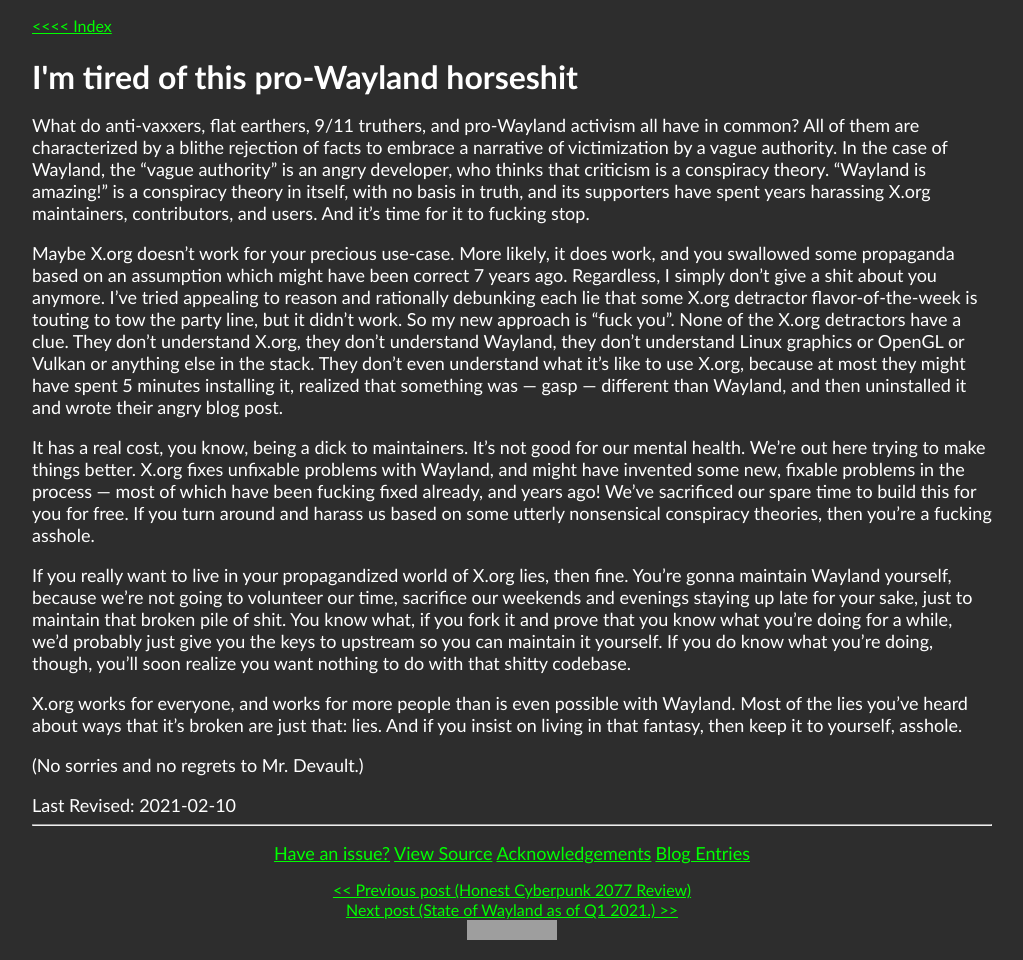
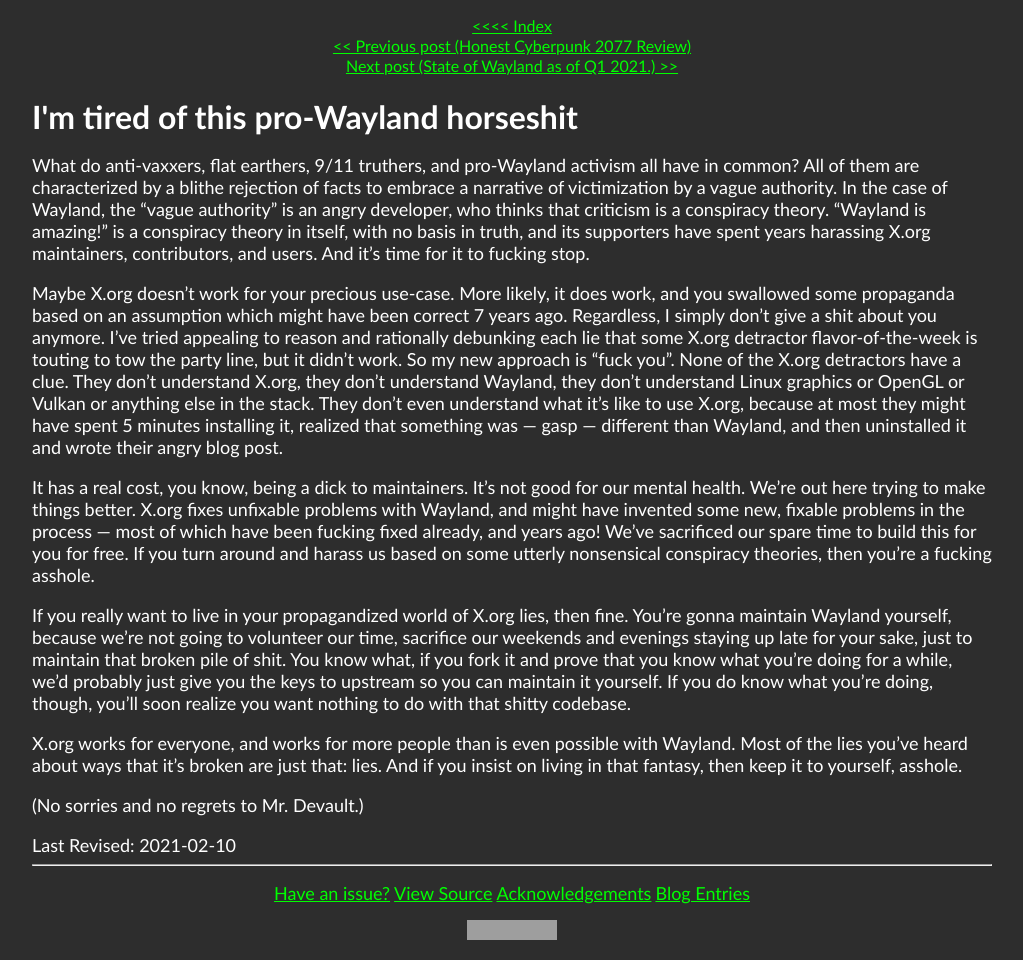
Before and after one commit to RedSQL/redsql.github.io, a Jekyll site: the page built from _posts/2021-03-06-pro_wayland_horseshit.html, in a window 1280 px wide. Shown: the whole page, without its empty margins (128-1151 px from the left). Built offline with Jekyll 4.4.1, drawn with Linux system fonts in a browser that asks for light colours; grey boxes are pictures that could not be loaded.

Commit message:
Layouts: adjust header
* Adds header class

* Moves blog navigation logic to the top

* Replaces less than and greater than HTML-friendly sequences with slightly prettier alternatives

```diff
--- a/_layouts/post.html
+++ b/_layouts/post.html
@@ -15,7 +15,18 @@
 		<title>{{ page.title }}</title>
 	</head>
 	<body>
-		<a href="/blog">&#60;&#60;&#60;&#60; Index</a></li>
+		<div class="top-header">
+			<a href="/blog">&lt;&lt;&lt;&lt; Index</a>
+			<div id="postnav">
+				{% if page.previous.url %}
+					<a class="prev" href="{{page.previous.url}}">&lt;&lt; Previous post ({{ page.previous.title }})</a>
+				{% endif %}
+					<br>
+				{% if page.next.url %}
+					<a class="next" href="{{page.next.url}}">Next post ({{ page.next.title }}) &gt;&gt;</a>
+				{% endif %}
+			</div>
+		</div>
 		{% if page.tags contains "outdated" %}
 			{% include post-outdated.html %}
 		{% if page.replaces %}
@@ -30,21 +41,12 @@
 		<div class="bottom-footer">
 			<hr>
 			<ul>
-				<li><a href='https://github.com/RedSQL/redsql.github.io/issues/new' title="Usually reserved for website-related issues. But if it's feedback, I can take that as well.">Have an issue?</a></li>
+				<li><a href="https://github.com/RedSQL/redsql.github.io/issues/new" title="Usually reserved for website-related issues. But if it's feedback, I can take that as well.">Have an issue?</a></li>
 				<!-- page.name returns blank for some reason, so page.path it is -->
-				<li><a href='https://github.com/RedSQL/redsql.github.io/tree/master/{{ page.path }}' title='(For this page)'>View Source</a></li>
-				<li><a href='https://redsql.github.io/acknowledgements.html'>Acknowledgements</a></li>
-				<li><a href='../'>Blog Entries</a></li>
+				<li><a href="https://github.com/RedSQL/redsql.github.io/tree/master/{{ page.path }}" title="(For this page)">View Source</a></li>
+				<li><a href="https://redsql.github.io/acknowledgements.html">Acknowledgements</a></li>
+				<li><a href="../">Blog Entries</a></li>
 			</ul>
-			<div id="postnav">
-				{% if page.previous.url %}
-					<a class="prev" href="{{page.previous.url}}">&#60;&#60; Previous post ({{ page.previous.title }})</a>
-				{% endif %}
-					<br>
-				{% if page.next.url %}
-					<a class="next" href="{{page.next.url}}">Next post ({{ page.next.title }}) &#62;&#62;</a>
-				{% endif %}
-			</div>
 			<a rel="license" href="http://creativecommons.org/licenses/by/4.0/"><img alt="Creative Commons License" style="border-width:0" src="https://i.creativecommons.org/l/by/4.0/88x31.png" />
 		</div>
 	</footer>
--- a/res/style.css
+++ b/res/style.css
@@ -92,6 +92,14 @@ a {
 .bottom-footer ul {
 	padding: 0;
 }
+
+.top-header {
+	left: 0;
+	bottom: 0;
+	width: 100%;
+	text-align: center;
+}
+
 .navigation li, .navigation a, .navigation ul {
 	display: flex;
 	flex: 1 1 auto;
```
